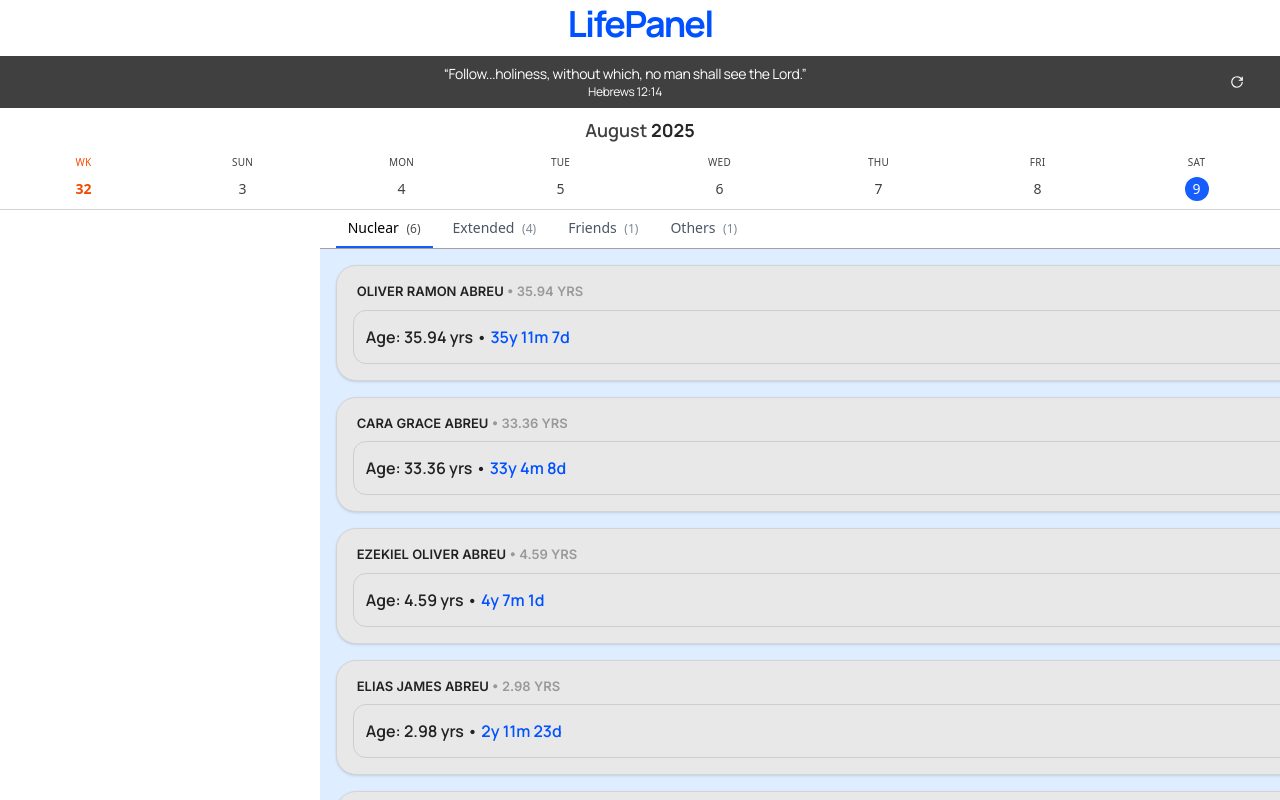
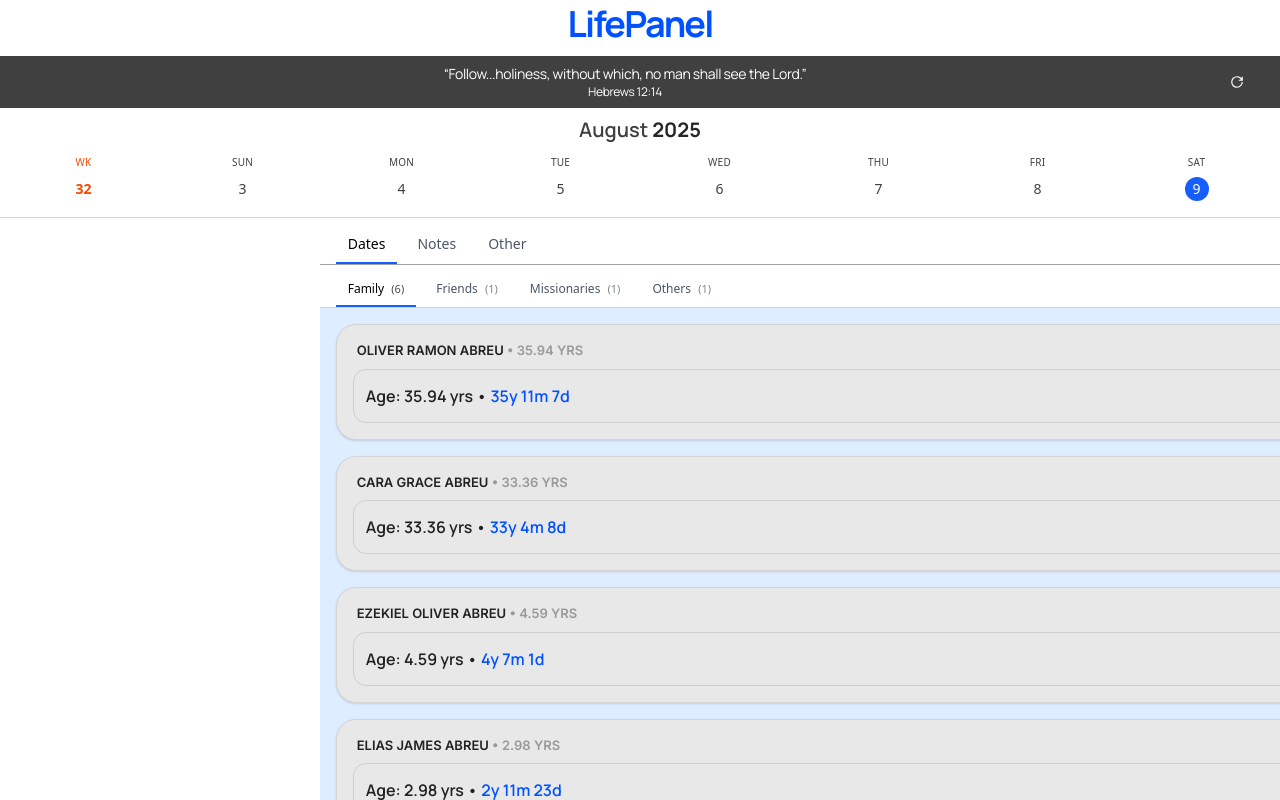
Before and after one commit to AbreuOliver/life-panel, a SvelteKit app: page / in a window 1280 px wide. Shown: the top 800 px of the page. Built offline with nearby package versions, Linux system fonts and the light colour scheme.

Commit message:
adds HOC tabs

```diff
--- a/src/lib/components/DateSection.svelte
+++ b/src/lib/components/DateSection.svelte
@@ -86,11 +86,11 @@
 </script>
 
 <aside
-  class="flex flex-col items-center justify-center text-center py-2 h-full sticky top-0 z-10 w-full bg-white text-neutral-700 border-b border-neutral-300 pb-2"
+  class="flex flex-col items-center justify-center text-center py-2 h-full sticky top-0 z-10 w-full bg-white text-neutral-700 border-b border-neutral-300 pb-4"
   aria-label="Week strip"
 >
   <!-- Month / Year -->
-  <div class="font-manrope text-lg font-semibold pb-2">
+  <div class="font-manrope text-xl font-semibold pb-2">
     {currentMonth}
     <span class="text-neutral-800 font-bold">{currentYear}</span>
   </div>
--- a/src/routes/+page.svelte
+++ b/src/routes/+page.svelte
@@ -1,4 +1,4 @@
-<script lang="ts">
+<!-- <script lang="ts">
   import PersonCard from "$lib/components/PersonCard.svelte";
   import { persons } from "$lib/data/persons";
 
@@ -56,12 +56,11 @@
 </script>
 
 <main class="flex flex-col w-screen h-full mx-auto">
-  <!-- Tabs -->
-  <!-- svelte-ignore a11y_interactive_supports_focus -->
+  //-- svelte-ignore a11y_interactive_supports_focus --
   <div
     role="tablist"
     aria-label="People groups"
-    class="flex gap-2 border-b border-neutral-400 px-4"
+    class="flex gap-2 border-b border-neutral-400 px-4 pt-2"
     on:keydown={onKeydown}
   >
     {#each groups as g, i}
@@ -83,9 +82,8 @@
     {/each}
   </div>
 
-  <!-- Panels -->
   {#each groups as g, i}
-    <!-- svelte-ignore a11y_no_noninteractive_element_to_interactive_role -->
+    // -- svelte-ignore a11y_no_noninteractive_element_to_interactive_role -
     <section
       id={panelId(i)}
       role="tabpanel"
@@ -100,4 +98,177 @@
       </div>
     </section>
   {/each}
+</main> -->
+<script lang="ts">
+  import PersonCard from "$lib/components/PersonCard.svelte";
+  import { persons } from "$lib/data/persons";
+
+  type Person = (typeof persons)[number];
+  const byId = Object.fromEntries(
+    persons.map((p) => [p.id, p] as const)
+  ) as Record<string, Person>;
+
+  // --- Sub-tabs inside "Dates" (your existing groups) ---
+  const dateGroups = [
+    // { label: "Parents", ids: ["oliver", "cara"] },
+    // { label: "Kids", ids: ["ezekiel", "elias", "marissa", "malachi"] },
+    // { label: "Friends", ids: ["mattd"] },
+    {
+      label: "Family",
+      ids: ["oliver", "cara", "ezekiel", "elias", "marissa", "malachi"],
+    },
+    { label: "Friends", ids: ["mattd"] },
+    { label: "Missionaries", ids: ["ricardo"] },
+    { label: "Others", ids: ["ricardo"] },
+  ] as const;
+
+  const groups = dateGroups.map((t) => ({
+    label: t.label,
+    people: t.ids.map((id) => byId[id]).filter(Boolean) as Person[],
+  }));
+
+  // --- Top-level tabs ---
+  const mainTabs = ["Dates", "Notes", "Other"] as const;
+  let mainActive = 0;
+  const mainTabId = (i: number) => `main-tab-${i}`;
+  const mainPanelId = (i: number) => `main-panel-${i}`;
+
+  function onKeydownMain(e: KeyboardEvent) {
+    const max = mainTabs.length - 1;
+    if (e.key === "ArrowRight") {
+      mainActive = mainActive === max ? 0 : mainActive + 1;
+      e.preventDefault();
+    }
+    if (e.key === "ArrowLeft") {
+      mainActive = mainActive === 0 ? max : mainActive - 1;
+      e.preventDefault();
+    }
+    if (e.key === "Home") {
+      mainActive = 0;
+      e.preventDefault();
+    }
+    if (e.key === "End") {
+      mainActive = max;
+      e.preventDefault();
+    }
+  }
+
+  // --- Sub-tab state/ids (Dates only) ---
+  let subActive = 0;
+  const subTabId = (i: number) => `sub-tab-${i}`;
+  const subPanelId = (i: number) => `sub-panel-${i}`;
+
+  function onKeydownSub(e: KeyboardEvent) {
+    const max = groups.length - 1;
+    if (e.key === "ArrowRight") {
+      subActive = subActive === max ? 0 : subActive + 1;
+      e.preventDefault();
+      e.stopPropagation();
+    }
+    if (e.key === "ArrowLeft") {
+      subActive = subActive === 0 ? max : subActive - 1;
+      e.preventDefault();
+      e.stopPropagation();
+    }
+    if (e.key === "Home") {
+      subActive = 0;
+      e.preventDefault();
+      e.stopPropagation();
+    }
+    if (e.key === "End") {
+      subActive = max;
+      e.preventDefault();
+      e.stopPropagation();
+    }
+  }
+</script>
+
+<main class="flex flex-col w-screen h-full mx-auto">
+  <!-- Top-level tabs -->
+  <div
+    role="tablist"
+    aria-label="Sections"
+    class="flex gap-2 border-b border-neutral-400 px-4 pt-2"
+    on:keydown={onKeydownMain}
+  >
+    {#each mainTabs as t, i}
+      <button
+        id={mainTabId(i)}
+        role="tab"
+        aria-selected={i === mainActive}
+        aria-controls={mainPanelId(i)}
+        tabindex={i === mainActive ? 0 : -1}
+        class="px-3 py-2 text-sm font-medium rounded-t
+               border-b-2 {i === mainActive
+          ? 'border-blue-600'
+          : 'border-transparent text-gray-600 hover:text-gray-900'}"
+        on:click={() => (mainActive = i)}
+      >
+        {t}
+      </button>
+    {/each}
+  </div>
+
+  <!-- Top-level panels -->
+  {#each mainTabs as _t, i}
+    <section
+      id={mainPanelId(i)}
+      role="tabpanel"
+      aria-labelledby={mainTabId(i)}
+      hidden={i !== mainActive}
+      class="px-0"
+    >
+      {#if i === 0}
+        <!-- DATES: your existing sub-tabs go here -->
+        <div
+          role="tablist"
+          aria-label="People groups"
+          class="flex gap-2 border-b border-neutral-300 px-4 pt-2"
+          on:keydown={onKeydownSub}
+        >
+          {#each groups as g, j}
+            <button
+              id={subTabId(j)}
+              role="tab"
+              aria-selected={j === subActive}
+              aria-controls={subPanelId(j)}
+              tabindex={j === subActive ? 0 : -1}
+              class="px-3 py-2 text-xs font-medium rounded-t
+                     border-b-2 {j === subActive
+                ? 'border-blue-600'
+                : 'border-transparent text-gray-600 hover:text-gray-900'}"
+              on:click={() => (subActive = j)}
+            >
+              {g.label}
+              <span class="ml-1 text-[11px] opacity-70"
+                >({g.people.length})</span
+              >
+            </button>
+          {/each}
+        </div>
+
+        {#each groups as g, j}
+          <section
+            id={subPanelId(j)}
+            role="tabpanel"
+            aria-labelledby={subTabId(j)}
+            hidden={j !== subActive}
+            class="px-0"
+          >
+            <div class="bg-blue-200/50 p-4 mx-auto w-full space-y-4">
+              {#each g.people as person (person.id)}
+                <PersonCard {person} />
+              {/each}
+            </div>
+          </section>
+        {/each}
+      {:else if i === 1}
+        <!-- NOTES -->
+        <div class="p-4 text-sm text-neutral-700">Notes content</div>
+      {:else}
+        <!-- OTHER -->
+        <div class="p-4 text-sm text-neutral-700">Other content</div>
+      {/if}
+    </section>
+  {/each}
 </main>
```
